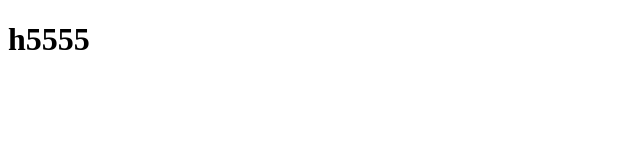
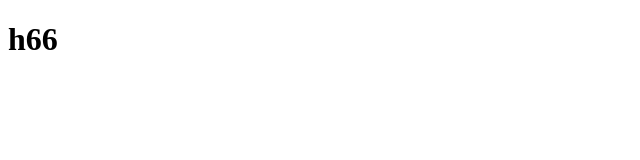
Before and after one commit to chenping2018/es6-task, a website built with webpack: page index.html in a window 1280 px wide. Shown: the full height of the page, 0-640 px from the left. Built offline with nearby package versions, Linux system fonts and the light colour scheme.

Commit message:
master commit2

```diff
--- a/index.html
+++ b/index.html
@@ -5,6 +5,6 @@
     <title>ES6 入门导学</title>
   </head>
   <body>
-    <h1>h5555</h1>
+    <h1>h66</h1>
   </body>
 </html>
```
